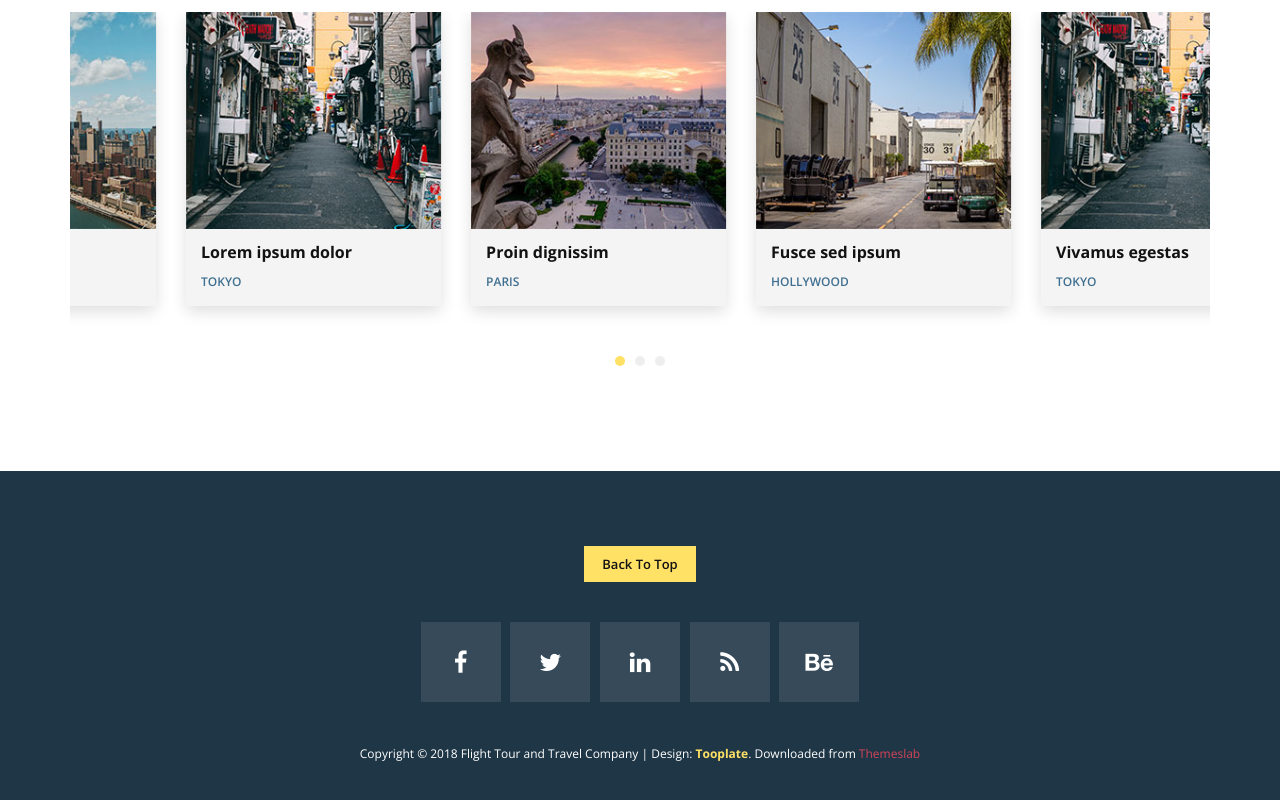
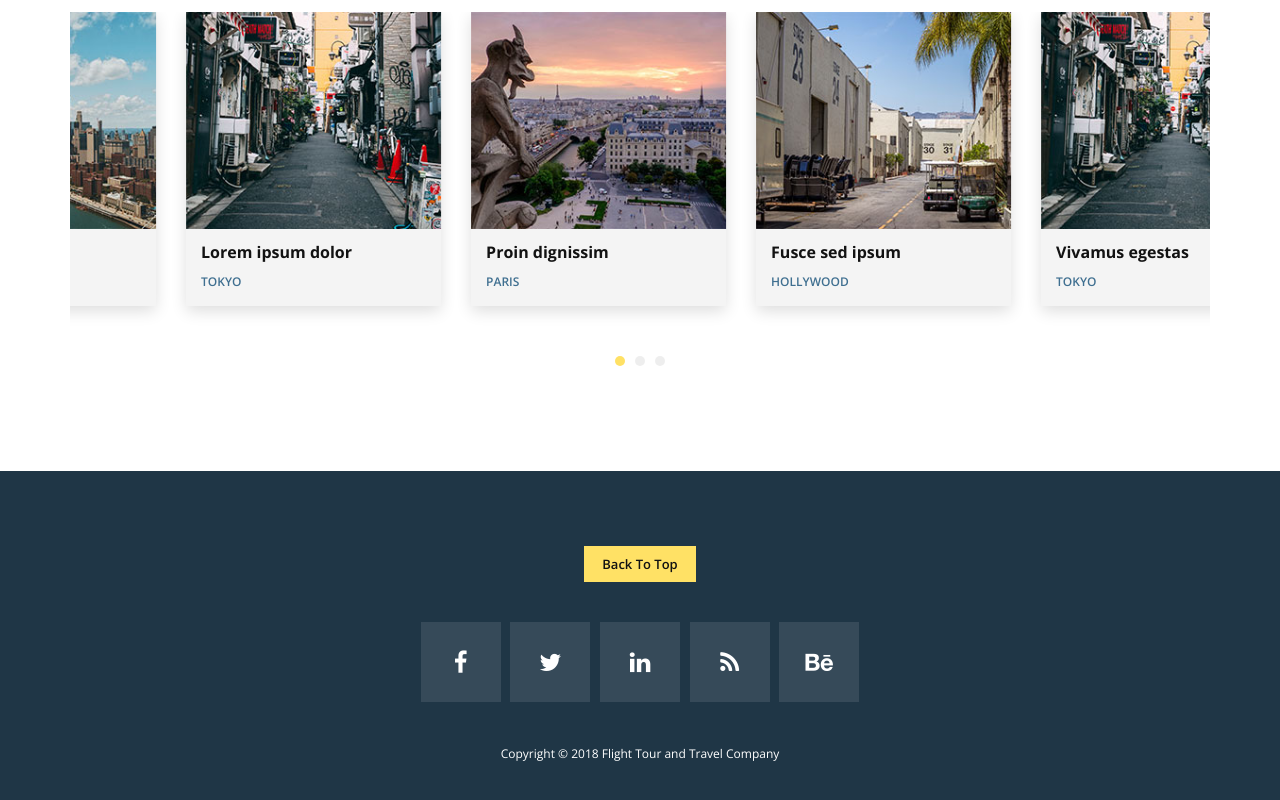
Before and after one commit to ahmedmojdnsjcnjcn5555/trem, a plain HTML site: page index.html in a window 1280 px wide. Shown: the part 2893-3693 px from the top of the page. Drawn offline with nearby package versions, Linux system fonts and the light colour scheme.

Commit message:
Update index.html

```diff
--- a/index.html
+++ b/index.html
@@ -696,7 +696,6 @@ http://www.tooplate.com/view/2093-flight
                 <div class="col-md-12">
                     <p>Copyright &copy; 2018 Flight Tour and Travel Company
 
-                | Design: <em>Tooplate</em>. Downloaded from <a href="https://themeslab.org/" target="_blank">Themeslab</a></p>
                 </div>
             </div>
         </div>
```
